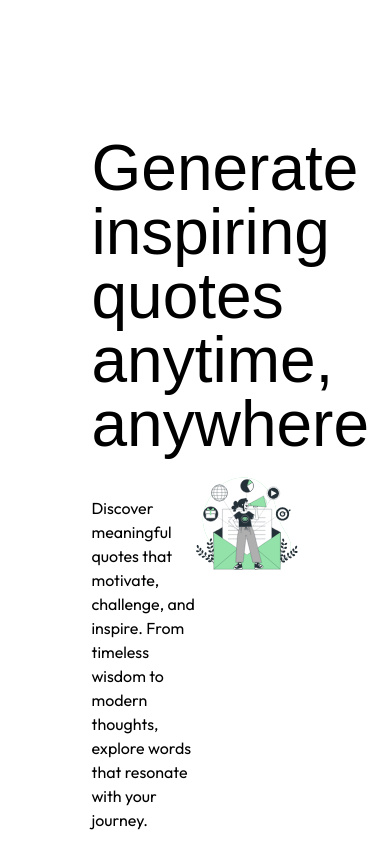
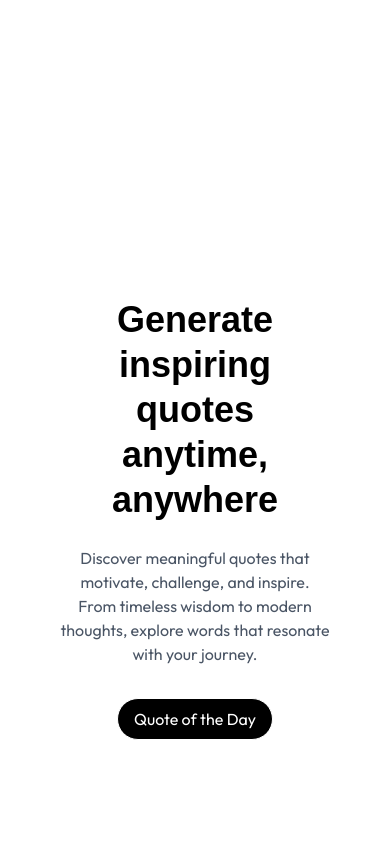
Before and after one commit to PaperNsalt/qoute-generator, a React (Vite) app: page / in a window 390 px wide. Shown: the top 844 px of the page. Built offline with nearby package versions, Linux system fonts and the light colour scheme; a web font is replaced by a local one.

Commit message:
added mobile responsive layout in homepage section(1)

```diff
--- a/src/App.css
+++ b/src/App.css
@@ -1,5 +1,5 @@
 #root {
-  max-width: 90%;
+  max-width: 98%;
   margin-inline: auto;
   margin: 0 auto;
   padding: 2rem;
--- a/src/components/CardComponent.jsx
+++ b/src/components/CardComponent.jsx
@@ -31,7 +31,7 @@ backgroundColor = "white",
             </span>
           </h3>
 
-          <ButtonLink icon={icon} label={label} />
+          {/* <ButtonLink icon={icon} label={label} /> */}
         </div>
 
 
--- a/src/pages/HomePage.jsx
+++ b/src/pages/HomePage.jsx
@@ -117,13 +117,29 @@ function HomePage() {
   return (
     <>
       <section>
-        <div className="grid grid-cols-2 p-10">
-          <div className="flex flex-col justify-center items-start">
-            <h1 className="text-[4rem] leading-16 text-left">
+  {/* 1. Grid: Changed to 1 column on mobile, 2 columns on medium screens (md:).
+    2. Gap: Added gap-8 to separate text and animation on mobile.
+    3. Padding: Reduced to p-6 on mobile, p-10 on desktop.
+  */}
+  <div className="grid grid-cols-1 md:grid-cols-2 gap-8 md:gap-0 p-6 md:p-10 min-h-screen md:min-h-0">
+
+    {/* Flex Container:
+      - Items centered on mobile (items-center).
+      - Items start-aligned on desktop (md:items-start).
+      - Text centered on mobile (text-center), left on desktop (md:text-left).
+    */}
+    <div className="flex flex-col justify-center items-center md:items-start text-center md:text-left order-1">
+
+      {/* Heading:
+        - text-4xl on mobile (readable).
+        - text-5xl on tablet.
+        - text-[4rem] on large desktop.
+      */}
+      <h1 className="text-4xl md:text-5xl lg:text-[4rem] leading-tight md:leading-16 font-bold">
         Generate inspiring quotes anytime, anywhere
       </h1>
 
-            <p className="mt-10 mb-4">
+      <p className="mt-6 md:mt-10 mb-8 md:mb-4 text-base md:text-lg text-gray-600 max-w-lg">
         Discover meaningful quotes that motivate, challenge, and inspire.
         From timeless wisdom to modern thoughts, explore words that
         resonate with your journey.
@@ -142,21 +158,28 @@ function HomePage() {
             animate={{ opacity: 1, y: 0 }}
             exit={{ opacity: 0, y: 20 }}
             transition={{ type: "spring", stiffness: 120, damping: 18 }}
-                  className="mt-8 p-6 bg-white border border-b-8 rounded-2xl shadow-md max-w-md"
+            // Added w-full to ensure it uses available width on mobile
+            className="mt-8 p-6 bg-white border border-b-8 rounded-2xl shadow-md w-full max-w-md mx-auto md:mx-0 text-left"
           >
-                  <p className="italic text-[1.2rem] mb-4">
+            <p className="italic text-lg md:text-[1.2rem] mb-4 text-gray-800">
               “{quoteOfDay.quote}”
             </p>
 
-                  <p className="text-right font-medium bg-[#b7ff5e] inline-block px-3 py-1 rounded-lg">
+            <div className="text-right">
+              <p className="font-medium bg-[#b7ff5e] inline-block px-3 py-1 rounded-lg text-sm md:text-base">
                 — {quoteOfDay.author || "Unknown"}
               </p>
+            </div>
           </motion.div>
         )}
       </AnimatePresence>
     </div>
 
-          <div className="flex justify-center items-center">
+    {/* Right Column (Animation):
+      - Order-2 ensures it stays below text on mobile (or change to order-1 to put it on top).
+      - hidden/block logic can be added here if you want to hide the animation on very small screens.
+    */}
+    <div className="hidden md:flex justify-center items-center order-2">
       <QuoteAnimation />
     </div>
   </div>
```
Lines whose indentation alone changed are shown as unchanged.
